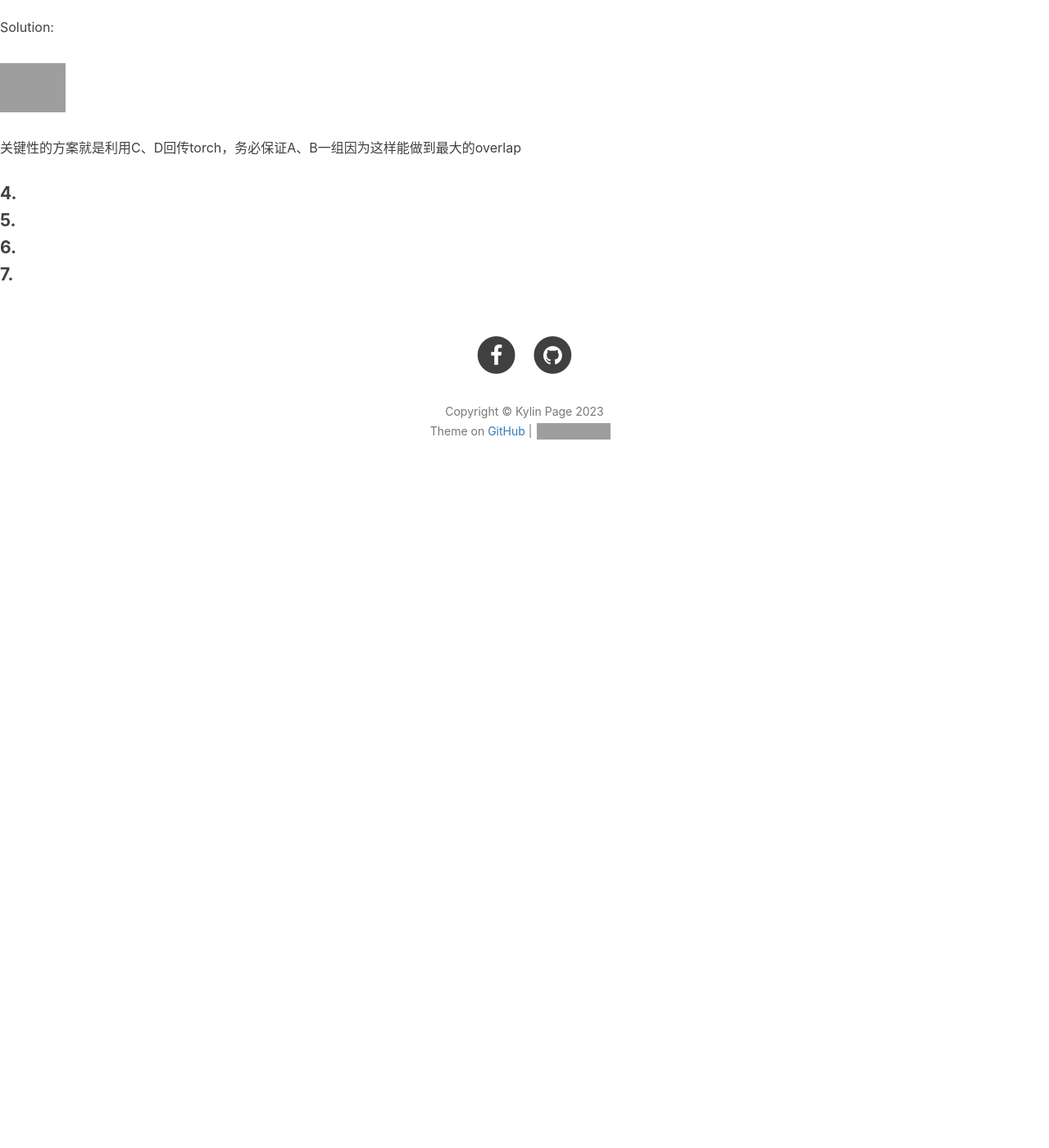
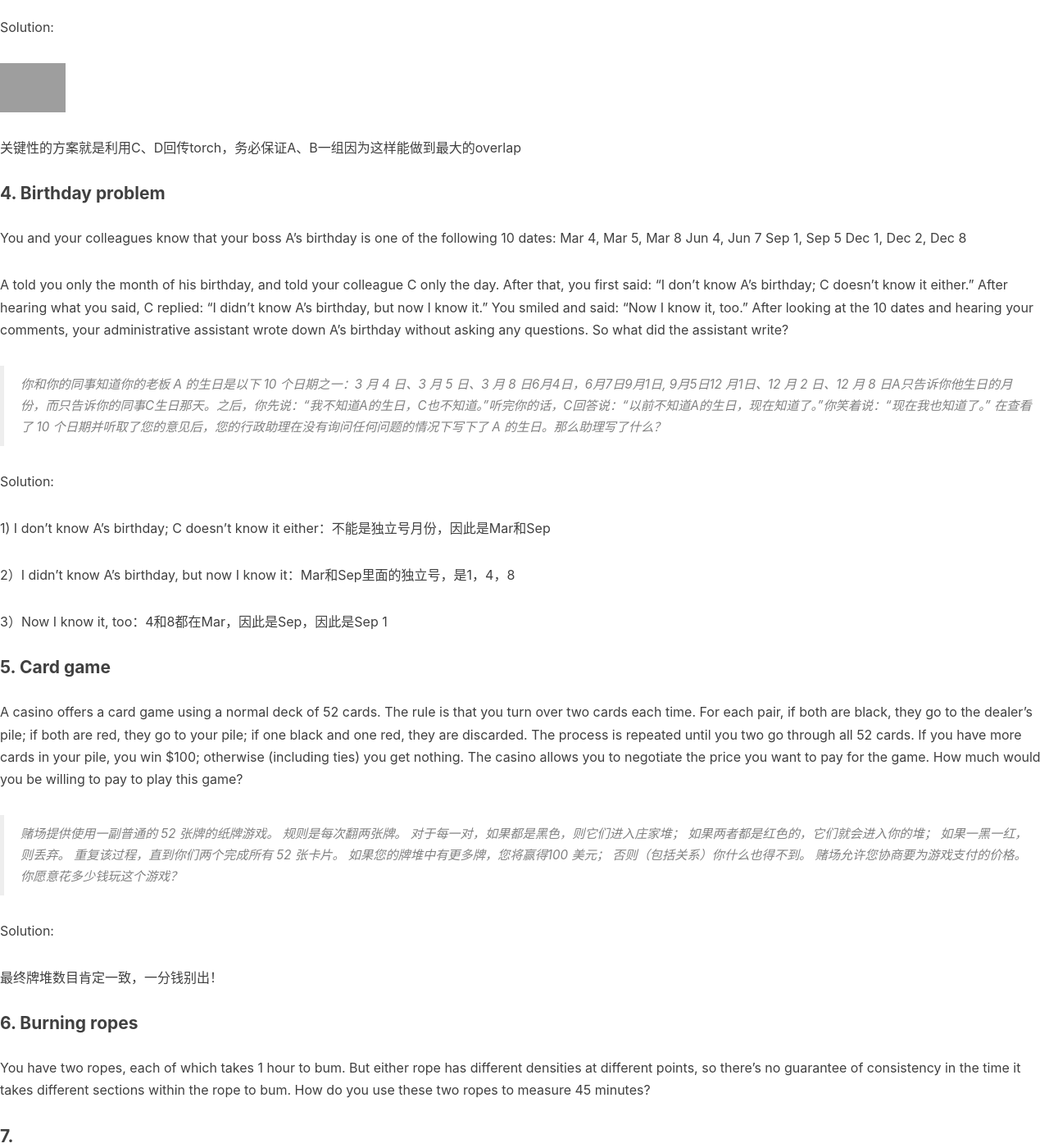
Before and after one commit to KylinC/KylinC.github.io, a Jekyll site: the page built from _posts/2023-08-29-QuantBible.md, in a window 1280 px wide and 1400 px high, scrolled down 1589 px. Shown: the whole window at 82% size. Built offline with Jekyll 4.4.1, drawn with Linux system fonts in a browser that asks for light colours; nearby versions of some CDN libraries; our own code applies the rules of GitHub Pages for plain Markdown files; comment, search, counter and statistics services are not loaded; before the commit the page ends 2219 px from its top, so only the background shows below that; grey boxes are pictures that could not be loaded.

Commit message:
push new quant

```diff
--- a/_posts/2023-08-29-QuantBible.md
+++ b/_posts/2023-08-29-QuantBible.md
@@ -62,10 +62,42 @@ Solution:
 
 
 
-#### 4.
+#### 4. Birthday problem
 
-#### 5.
+You and your colleagues know that your boss A's birthday is one of the following 10 dates: Mar 4, Mar 5, Mar 8 Jun 4, Jun 7 Sep 1, Sep 5 Dec 1, Dec 2, Dec 8
 
-#### 6.
+A told you only the month of his birthday, and told your colleague C only the day. After that, you first said: "I don't know A's birthday; C doesn't know it either." After hearing what you said, C replied: "I didn't know A's birthday, but now I know it." You smiled and said: "Now I know it, too." After looking at the 10 dates and hearing your comments, your administrative assistant wrote down A's birthday without asking any questions. So what did the assistant write?
+
+> 你和你的同事知道你的老板 A 的生日是以下 10 个日期之一：3 月 4 日、3 月 5 日、3 月 8 日6月4日，6月7日9月1日, 9月5日12 月1日、12 月 2 日、12 月 8 日A只告诉你他生日的月份，而只告诉你的同事C生日那天。之后，你先说：“我不知道A的生日，C也不知道。”听完你的话，C回答说：“以前不知道A的生日，现在知道了。”你笑着说：“现在我也知道了。” 在查看了 10 个日期并听取了您的意见后，您的行政助理在没有询问任何问题的情况下写下了 A 的生日。那么助理写了什么？
+
+Solution:
+
+1) I don't know A's birthday; C doesn't know it either：不能是独立号月份，因此是Mar和Sep
+
+2）I didn't know A's birthday, but now I know it：Mar和Sep里面的独立号，是1，4，8
+
+3）Now I know it, too：4和8都在Mar，因此是Sep，因此是Sep 1
+
+
+
+#### 5. Card game
+
+A casino offers a card game using a normal deck of 52 cards. The rule is that you turn over two cards each time. For each pair, if both are black, they go to the dealer's pile; if both are red, they go to your pile; if one black and one red, they are discarded. The process is repeated until you two go through all 52 cards. If you have more cards in your pile, you win $100; otherwise (including ties) you get nothing. The casino allows you to negotiate the price you want to pay for the game. How much would you be willing to pay to play this game?
+
+> 赌场提供使用一副普通的 52 张牌的纸牌游戏。 规则是每次翻两张牌。 对于每一对，如果都是黑色，则它们进入庄家堆； 如果两者都是红色的，它们就会进入你的堆； 如果一黑一红，则丢弃。 重复该过程，直到你们两个完成所有 52 张卡片。 如果您的牌堆中有更多牌，您将赢得100 美元； 否则（包括关系）你什么也得不到。 赌场允许您协商要为游戏支付的价格。你愿意花多少钱玩这个游戏？
+
+Solution:
+
+最终牌堆数目肯定一致，一分钱别出！
+
+
+
+#### 6. Burning ropes
+
+You have two ropes, each of which takes 1 hour to bum. But either rope has different densities at different points, so there's no guarantee of consistency in the time it takes different sections within the rope to bum. How do you use these two ropes to measure 45 minutes?
+
+
+
+
 
 #### 7.
```
Also changed, not shown: _posts/2023-08-29-Coding on 滑动窗口.md (+1 -0 lines).
